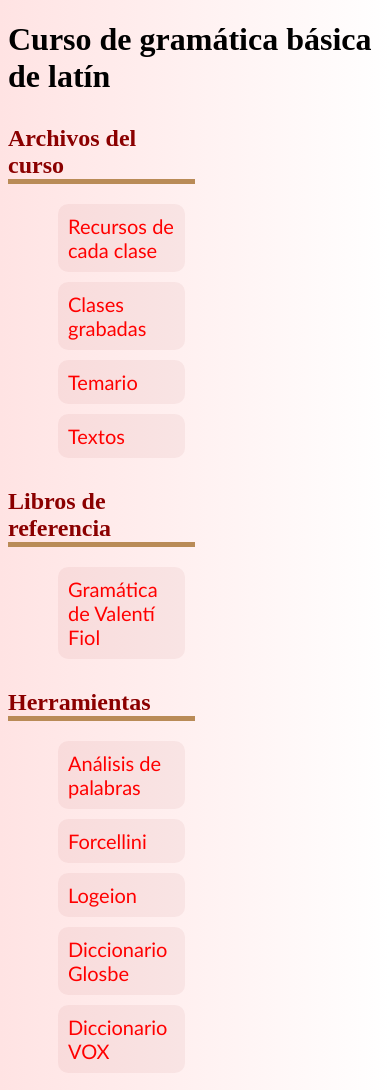
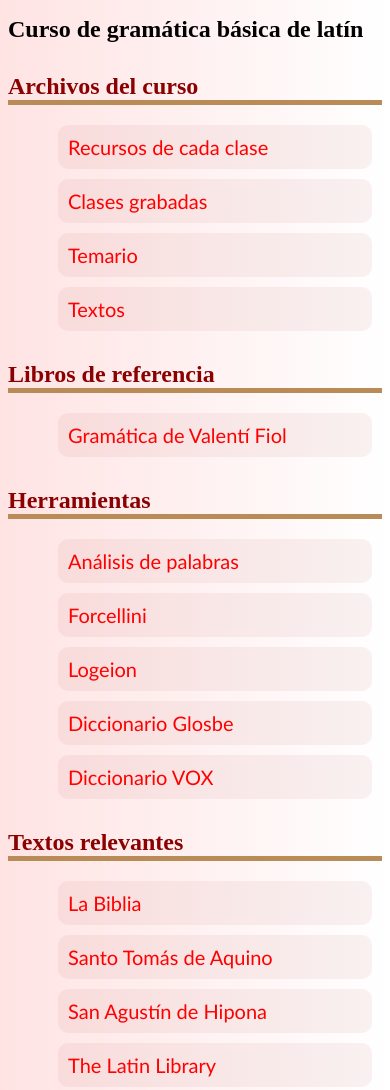
Before and after one commit to gabriel-1607/gabriel-1607.github.io, a plain HTML site: page index.html in a window 390 px wide. Shown: the top 1090 px of the page. Drawn offline with Linux system fonts and the light colour scheme.

Commit message:
Diseño adaptable a móbiles

```diff
--- a/static/estilo.css
+++ b/static/estilo.css
@@ -2,10 +2,22 @@
     background-image: linear-gradient(270deg, white, rgb(255, 227, 227));
 }
 
+@media (max-width:576px) {
+    h1 {
+        font-size: 24px;
+    }
+}
+
+@media (min-width: 768px) {
+    section {
+        width: 50%;
+    }
+}
+
 section {
     margin-top: 30px;
-    width: 50%;
 }
+
 section > h2 {
     border-bottom: 5px solid rgb(185, 139, 87);
     color:darkred;
```
